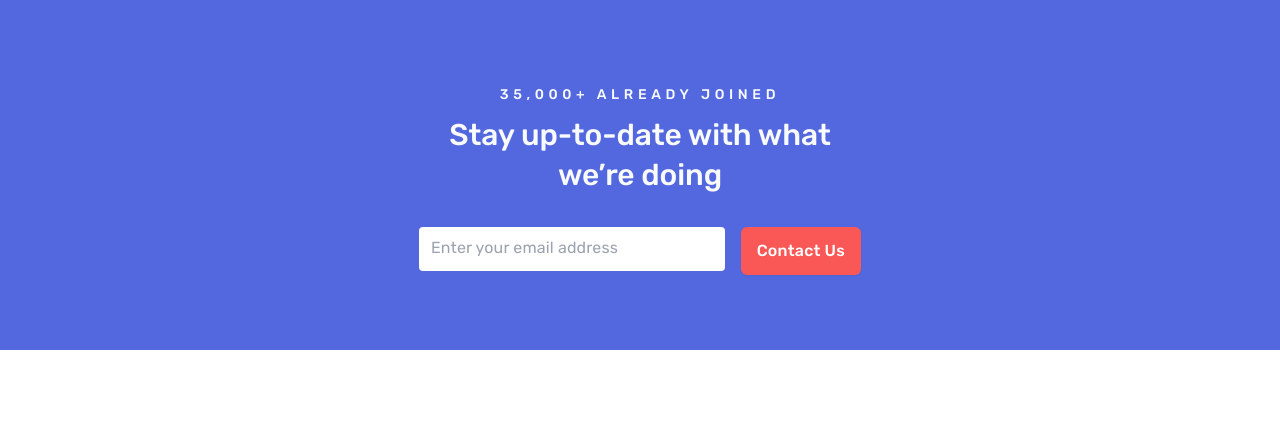
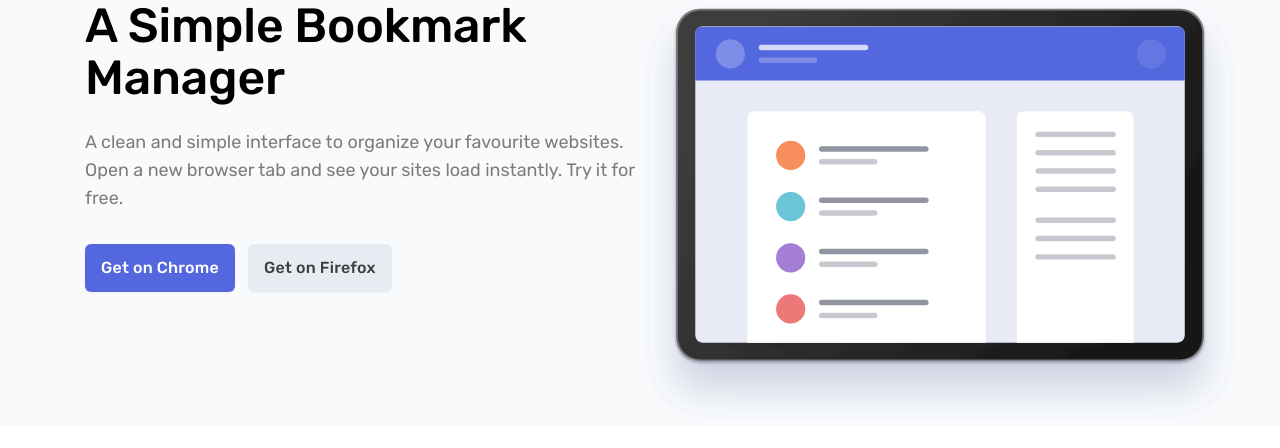
Before and after one commit to zetmosoma10/bookmark-landing-page, a React (Vite) app: page / in a window 1280 px wide. Shown: the top 448 px of the page. Built offline with nearby package versions, Linux system fonts and the light colour scheme.

Commit message:
build hero section

```diff
--- a/src/App.jsx
+++ b/src/App.jsx
@@ -2,12 +2,13 @@
 import Extentions from "./sections/Extentions";
 import FAQ from "./sections/FAQ";
 import CallToAction from "./sections/CallToAction";
+import Hero from "./sections/Hero";
 
 export default function App() {
   return (
     <section className="font-rubik bg-slate-50 ">
       <main>
-        <CallToAction />
+        <Hero />
       </main>
     </section>
   );
--- a/src/sections/CallToAction.jsx
+++ b/src/sections/CallToAction.jsx
@@ -5,7 +5,6 @@
 const CallToAction = () => {
   const [input, setInput] = useState("");
   const [isValid, setIsValid] = useState(true);
-  console.log("email:" + input);
 
   const handleChange = (e) => {
     const { value } = e.target;
--- a/src/sections/Hero.jsx
+++ b/src/sections/Hero.jsx
@@ -1,5 +1,40 @@
+import heroImg from "../Assets/images/illustration-hero.svg";
+import Button from "../components/Button";
+import herobgImg from "../Assets/images/hero-rectangle.svg";
+
 const Hero = () => {
-  return <div>Hero</div>;
+  return (
+    <section
+      className="relative max-container  grid md:grid-cols-[50%,50%]
+         justify-items-center md:justify-items-start gap-y-24"
+    >
+      <img
+        className="order-1 md:order-2 w-full md:w-auto md:max-w-[600px]"
+        src={heroImg}
+        alt="tablet image"
+      />
+      <div className="order-2 md:order-1 text-center md:text-left">
+        <h1 className="font-medium text-3xl md:text-5xl leading-10 md:leading-[52px] tracking-[-0.09px] tracking-[-0.15px] ">
+          A Simple Bookmark Manager
+        </h1>
+        <p className="mt-4 md:mt-6 text-base md:text-lg leading-6 md:leading-7 opacity-50">
+          A clean and simple interface to organize your favourite websites. Open
+          a new browser tab and see your sites load instantly. Try it for free.
+        </p>
+        <div className="mt-8 space-x-[13px]">
+          <Button variant="blue" type="link">
+            Get on Chrome
+          </Button>
+          <Button
+            type="link"
+            className="bg-slate-200 opacity-75 hover:border hover:border-dark_Blue"
+          >
+            Get on Firefox
+          </Button>
+        </div>
+      </div>
+    </section>
+  );
 };
 
 export default Hero;
```
Also changed, not shown: src/Assets/images/feature-ractangle.svg (added), src/Assets/images/hero-rectangle.svg (added).
